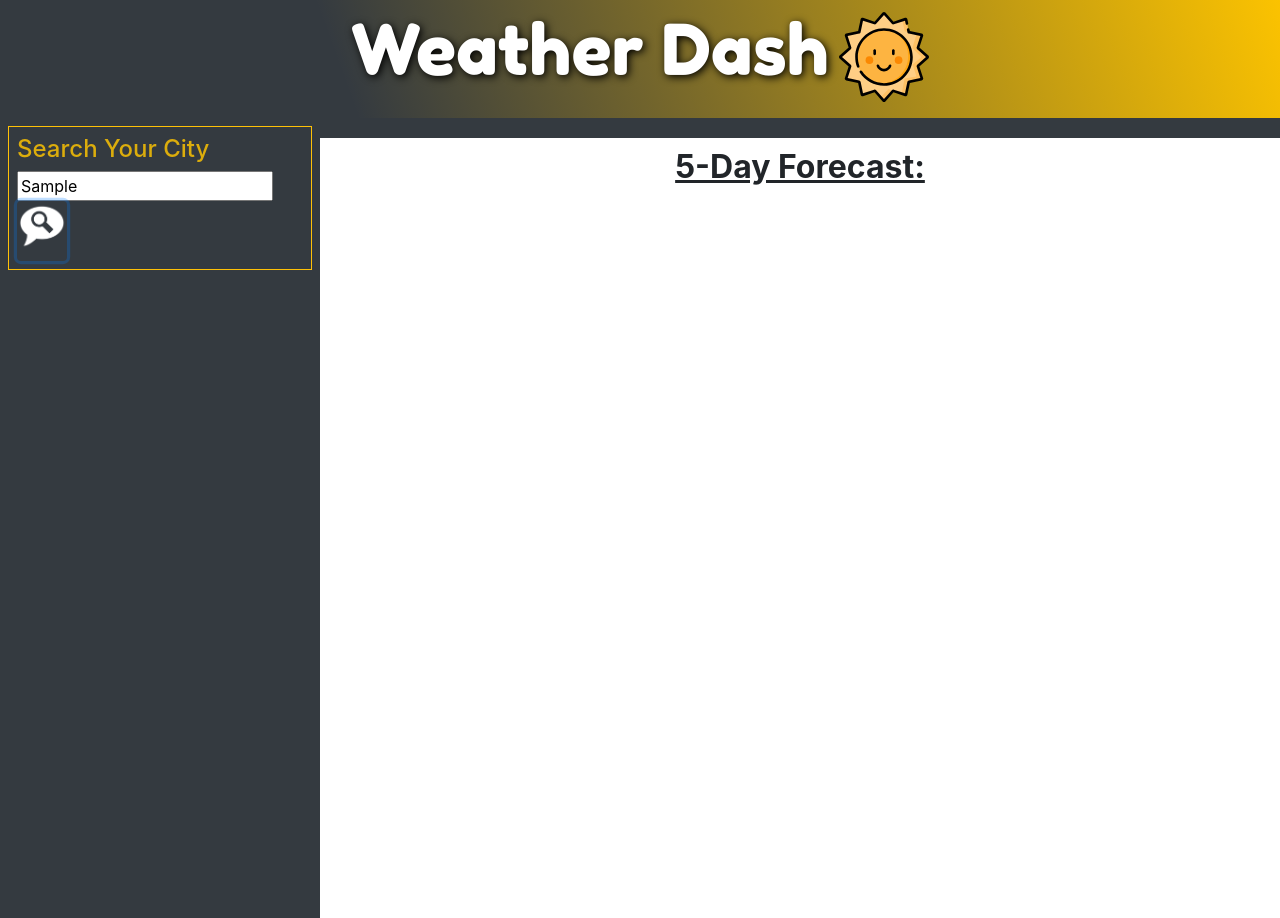
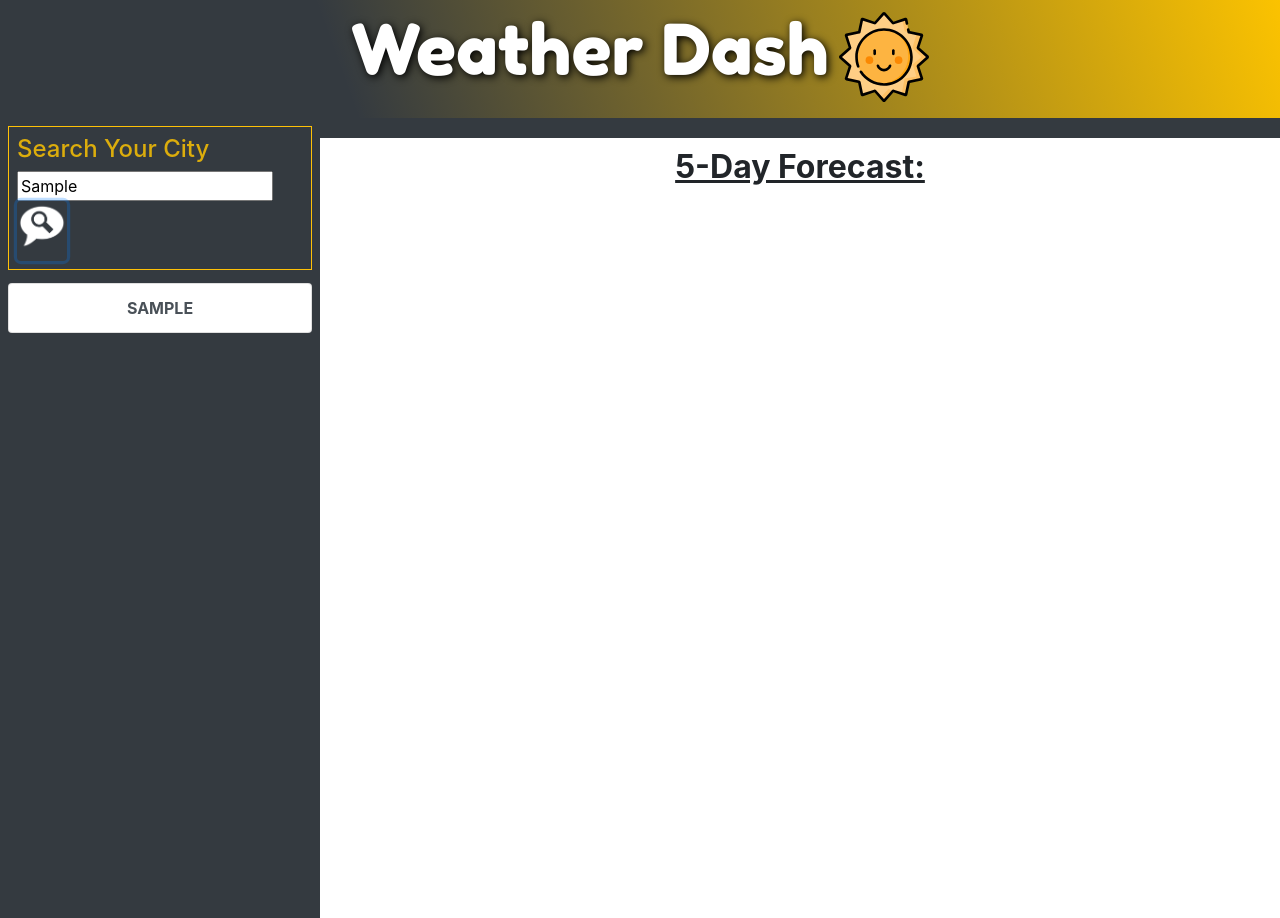
Before and after one commit to jshmtchll/weather-dash, a plain HTML site: page index.html in a window 1280 px wide. Both pictures are taken after typing "Sample" into the empty fields and a click on the button 42 px from the left and 231 px from the top of the page. Drawn offline with nearby package versions, Linux system fonts and the light colour scheme; no server answers.

Commit message:
buttons added under search, and captured users search to localstorage

```diff
--- a/assets/css/style.css
+++ b/assets/css/style.css
@@ -27,6 +27,17 @@ background: linear-gradient(70deg, rgba(255,255,255,0) 27%, rgba(252,195,0,0.997
     color: #DCAD0C;
 
 
+}
+
+.history-btn {
+    margin-top: 13px;
+    font-weight: bold;
+    background-color: white;
+    transition: 0.5s;
+}
+
+.history-btn:hover {
+    background-color: #FFC107;
 }
 
 .list-group {
--- a/assets/js/script.js
+++ b/assets/js/script.js
@@ -12,7 +12,7 @@ let fiveDayTitle = document.getElementById("forecast-title");
 
 
 let searchedCities = [];
-console.log(searchedCities);
+
 
 
 let formSubmit = function(event) {
@@ -22,15 +22,46 @@ let formSubmit = function(event) {
 
     if (city) {
         console.log(city);
+        searchHistory(city);
         getLocalWeather(city);
         fiveDay(city)
         userInputEl.value = "";
-        userInputEl.textContent = "";
     }
     else{
         alert("Please enter a correct city");
     }
 
+}
+
+let searchHistory = function(searchedCity) {
+    console.log(searchedCity);
+
+    searchedCities.push(searchedCity);  //captures the users search into an array
+    console.log(searchedCities);
+    savedSearch();
+
+    searchHistoryBtn = document.createElement("button");
+    searchHistoryBtn.textContent = searchedCity;
+    searchHistoryBtn.classList = "list-group-item list-group-item-action history-btn";
+    searchHistoryBtn.setAttribute("type", "submit");
+    searchHistoryBtn.setAttribute("data-history", searchedCity)
+
+    searchHistoryEl.appendChild(searchHistoryBtn);
+
+
+}
+
+let searchHistoryHandler = function(event) {
+    let city = event.target.getAttribute("data-history")
+    console.log(city);
+    if (city) {
+        //fiveDay(city); does not work
+        getLocalWeather(city);
+    }
+}
+
+let savedSearch = function() {
+    localStorage.setItem("city", JSON.stringify(searchedCities));
 }
 
 let getLocalWeather = function(city) {
@@ -104,8 +135,9 @@ let displayUv = function(uvdata) {
 }
 
 let fiveDay = function(data) {
-    //console.log(data);
+    console.log(data);
     fiveDayForecastEl.textContent = "";
+
 
     title = `<h2 class="day-title">5-Day Forecast:</h2>`; //add 5-day title to the page
     fiveDayTitle.innerHTML = (title);
@@ -113,7 +145,7 @@ let fiveDay = function(data) {
     let weather = data.daily;
 
 
-    for (var i=0; i < 5; i++) {
+    for (var i = 1; i < 6; i++) {
         //console.log(weather[i]);
 
         //https://momentjs.com/docs/#/displaying/unix-timestamp/
@@ -134,4 +166,6 @@ let fiveDay = function(data) {
     }
 }
 
+
 formInputEl.addEventListener("submit", formSubmit);
+searchHistoryEl.addEventListener("click", searchHistoryHandler);
--- a/index.html
+++ b/index.html
@@ -28,7 +28,7 @@
                     <input autofocus="true" class="form-input" type="text" id="city-input" />
                     <button type="submit" class="btn"><img id="search-btn" src="./assets/images/search-w.png" alt=""></button>
                 </form>
-                <div id="search-history"><!--users past searches go here--></div>
+                <div class="list-group" id="search-history"><!--users past searches go here--></div>
             </div>
             <!--current weather container begin-->
             <div class="col-md-9 col-12">
```
